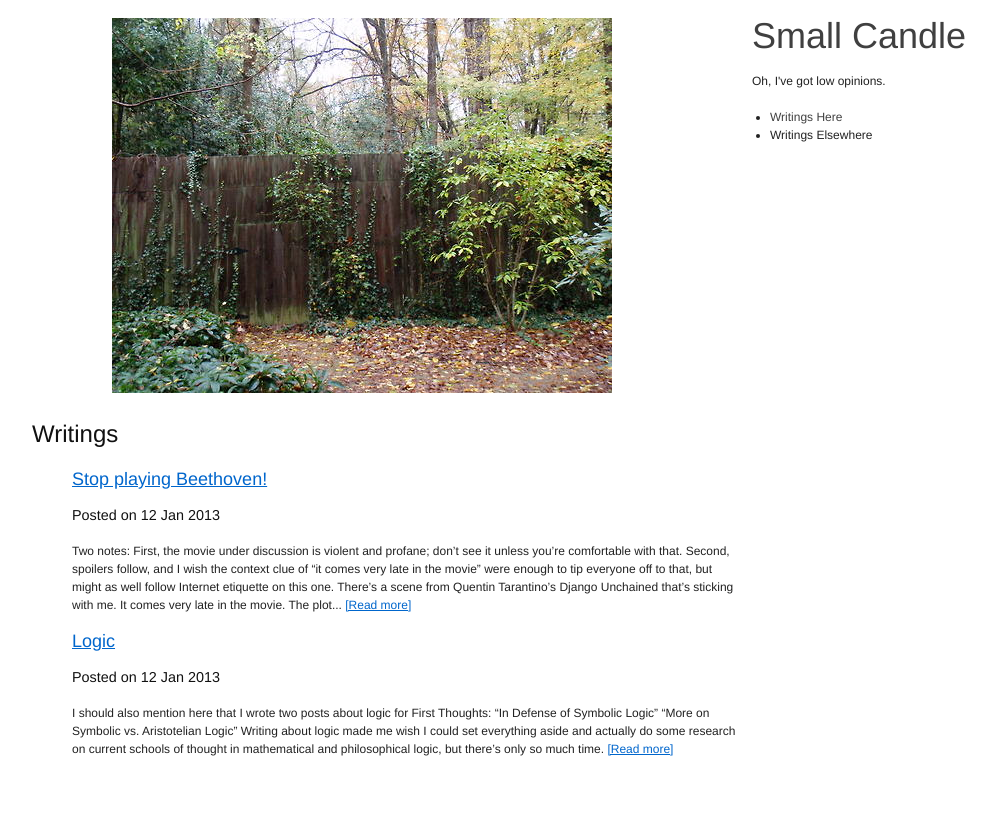
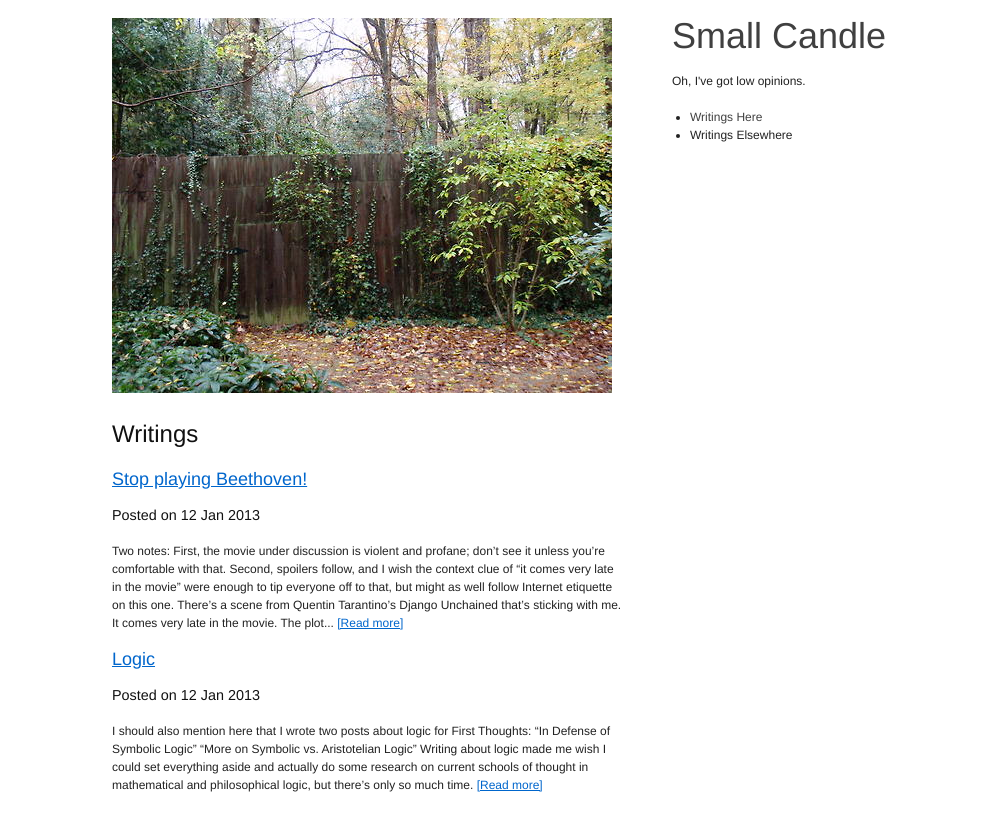
Before and after one commit to williamrandolph/williamrandolph.github.com, a Jekyll site: the page built from index.html, in a window 1280 px wide. Shown: the top 831 px of the page, without its empty margins (133-1129 px from the left). Built offline with Jekyll 4.4.1, drawn with Linux system fonts in a browser that asks for light colours; Markdown is read by kramdown in place of the engine named in the settings.

Commit message:
Changing sizing on main page.

```diff
--- a/_layouts/default.html
+++ b/_layouts/default.html
@@ -20,7 +20,7 @@
   </head>
   <body>
     <div class="container">
-        <div class="span-18">
+        <div class="span-16">
             {{ content }}
         </div>
         <div class="span-6 last">
--- a/index.html
+++ b/index.html
@@ -5,9 +5,9 @@ description: GitHub Blog
 ---
 <img class="prepend-top append-bottom prepend-2" src="images/fencedoor.jpg" alt="fence in the woods"/>
 
+<div class="prepend-2 append-1">
+
 <h2>Writings</h2>
-
-<div class="prepend-1">
 {% assign posts = site.posts %}
 {% assign listing_limit = 3 %}
 {% assign summary_words = 75 %}
```
